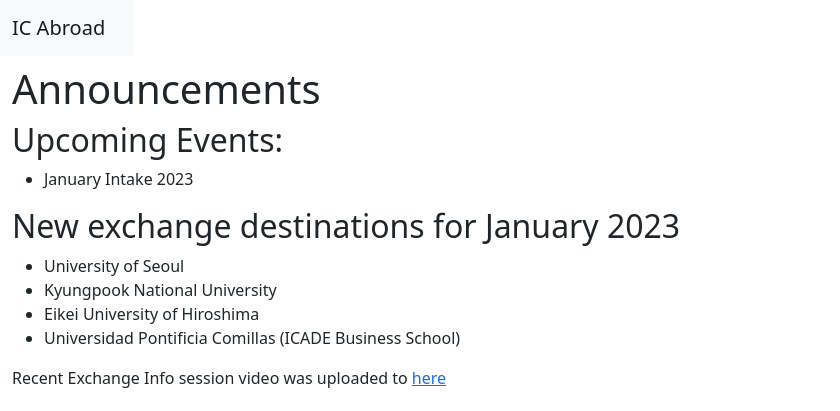
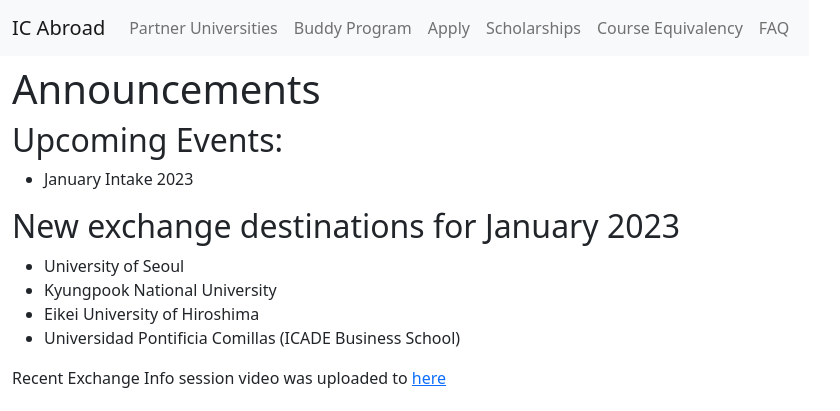
Before and after one commit to db-abnwt/course-equivalency-checker, a Flask app: template icabroad/icabroad/templates/home.html in a window 1280 px wide. Shown: the top 411 px of the page, without its empty margins (0-840 px from the left). Run offline with Flask 2, Linux system fonts and the light colour scheme; the template is opened without the code that fills it, so the values that code supplies are empty; parts of the project's set-up code (start-up, migrations or seed data) failed here and were passed over.

Commit message:
feat: navbar changed to be hard-coded

```diff
--- a/icabroad/icabroad/templates/base.html
+++ b/icabroad/icabroad/templates/base.html
@@ -9,22 +9,7 @@
 </head>
 <body style="padding-top: 65px">
 <!doctype html>
-<nav class="navbar navbar-expand bg-light" style="position: fixed; top: 0">
-    <div class="container-fluid">
-        <a class="navbar-brand" href="/">IC Abroad</a>
-        <button class="navbar-toggler" type="button" data-bs-toggle="collapse" data-bs-target="#navbarNavAltMarkup"
-                aria-controls="navbarNavAltMarkup" aria-expanded="false" aria-label="Toggle navigation">
-            <span class="navbar-toggler-icon"></span>
-        </button>
-        <div class="collapse navbar-collapse" id="navbarNavAltMarkup">
-            <div class="navbar-nav">
-                {% for link in links %}
-                <a class="nav-link" href="{{ link.url }}">{{ link.name }}</a>
-                {% endfor %}
-            </div>
-        </div>
-    </div>
-</nav>
+{% include "navbar.html" %}
 {% block content %}
 {% endblock %}
 <script src="https://cdn.jsdelivr.net/npm/bootstrap@5.2.2/dist/js/bootstrap.bundle.min.js"
--- /dev/null
+++ b/icabroad/icabroad/templates/navbar.html
@@ -0,0 +1,28 @@
+<!DOCTYPE html>
+<html lang="en">
+<head>
+    <meta charset="UTF-8">
+    <title>Navigation Bar</title>
+</head>
+<body>
+<nav class="navbar navbar-expand bg-light" style="position: fixed; top: 0">
+    <div class="container-fluid">
+        <a class="navbar-brand" href="/">IC Abroad</a>
+        <button class="navbar-toggler" type="button" data-bs-toggle="collapse" data-bs-target="#navbarNavAltMarkup"
+                aria-controls="navbarNavAltMarkup" aria-expanded="false" aria-label="Toggle navigation">
+            <span class="navbar-toggler-icon"></span>
+        </button>
+        <div class="collapse navbar-collapse" id="navbarNavAltMarkup">
+            <div class="navbar-nav">
+                <a class="nav-link" href="/continent">Partner Universities</a>
+                <a class="nav-link" href="/buddy">Buddy Program</a>
+                <a class="nav-link" href="/apply">Apply</a>
+                <a class="nav-link" href="/scholarships">Scholarships</a>
+                <a class="nav-link" href="/course-equiv">Course Equivalency</a>
+                <a class="nav-link" href="/faq">FAQ</a>
+            </div>
+        </div>
+    </div>
+</nav>
+</body>
+</html>
```
